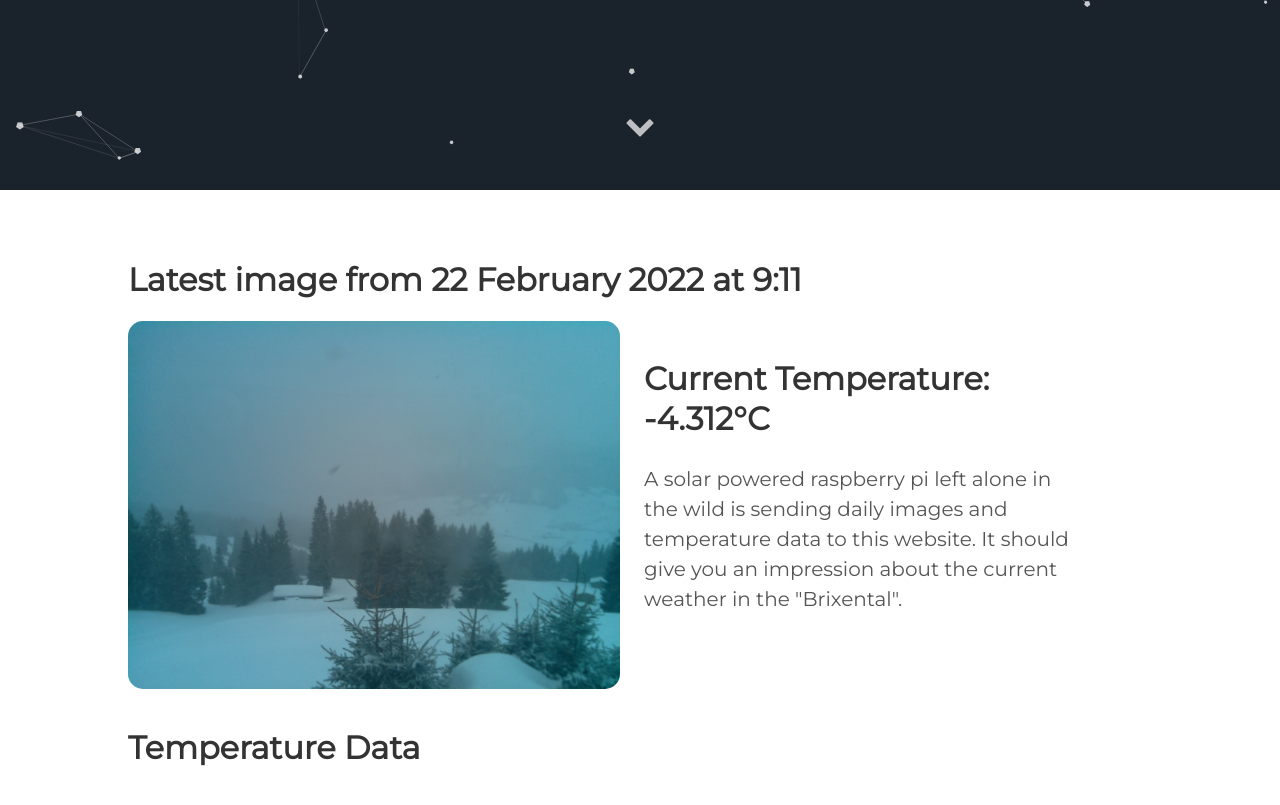
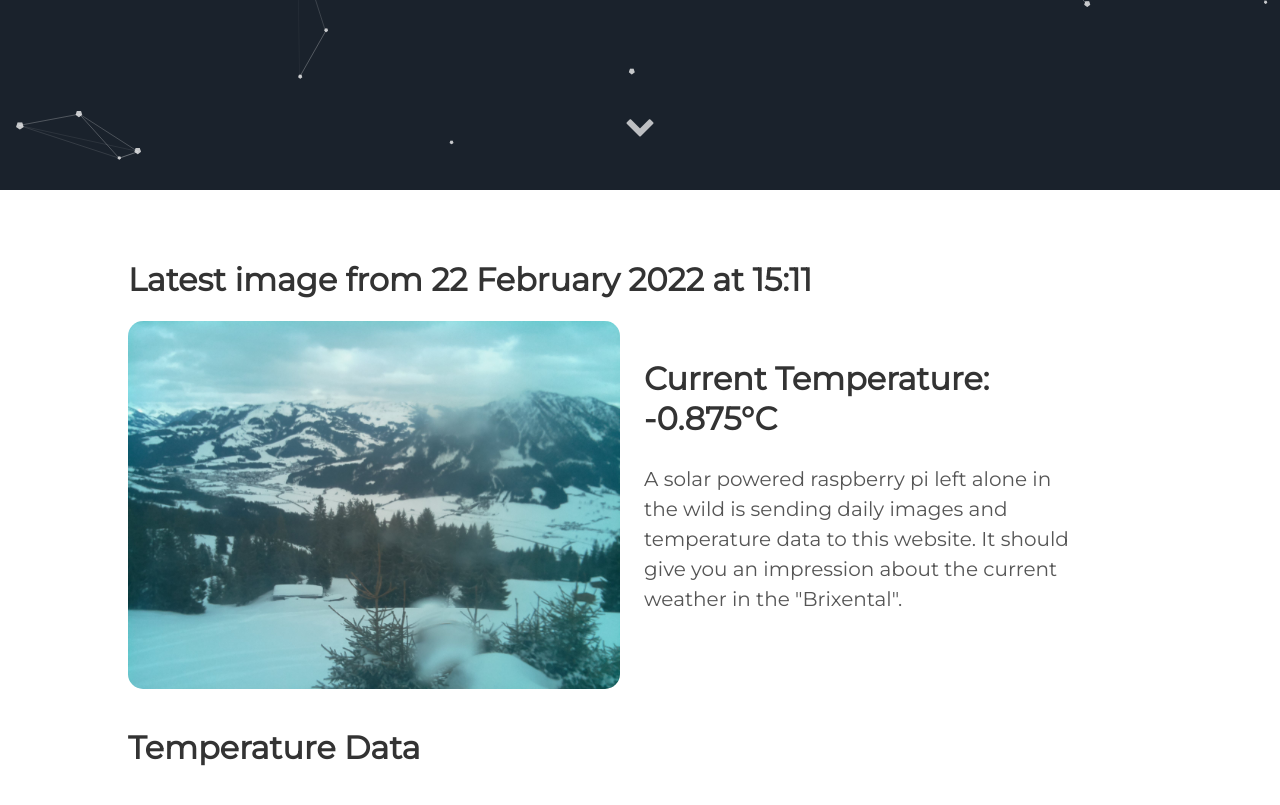
Before and after one commit to vektorious/vektorious.github.io, a Jekyll site: the page built from resources/huette.md, in a window 1280 px wide and 900 px high, scrolled down 710 px. Shown: the top 805 px of the window. Built offline with Jekyll 4.4.1, drawn with Linux system fonts in a browser that asks for light colours.

Commit message:
I'm a bot beep boop

```diff
--- a/resources/huette.md
+++ b/resources/huette.md
@@ -6,13 +6,13 @@
 description: 'Live image from the Austrian alps'
 twitter_text: ' '
 ---
-## Latest image from 22 February 2022 at  9:11
+## Latest image from 22 February 2022 at 15:11
 <div class="huette">
   <div class="huette-image">
     <img src="{{ "/assets/img/huette.jpg" | prepend: site.baseurl }}">
   </div>
   <div class="huette-text">
-        <h2>Current Temperature: -4.312°C</h2>
+        <h2>Current Temperature: -0.875°C</h2>
         <p>A solar powered raspberry pi left alone in the wild is sending daily images and temperature data to this website. It should give you an impression about the current weather in the "Brixental".</p>
 
   </div>
```
Also changed, not shown: rpi-script/2022-02-22_150945.txt (renamed from rpi-script/2022-02-22_090943.txt, +6 -5 lines), rpi-script/huette.md (+2 -2 lines), assets/img/huette.jpg, assets/img/temp_plot.png, rpi-script/2022-02-22_093848.jpg (added), rpi-script/2022-02-22_093848.txt (added), rpi-script/temp_plot.png, 1 other file.
